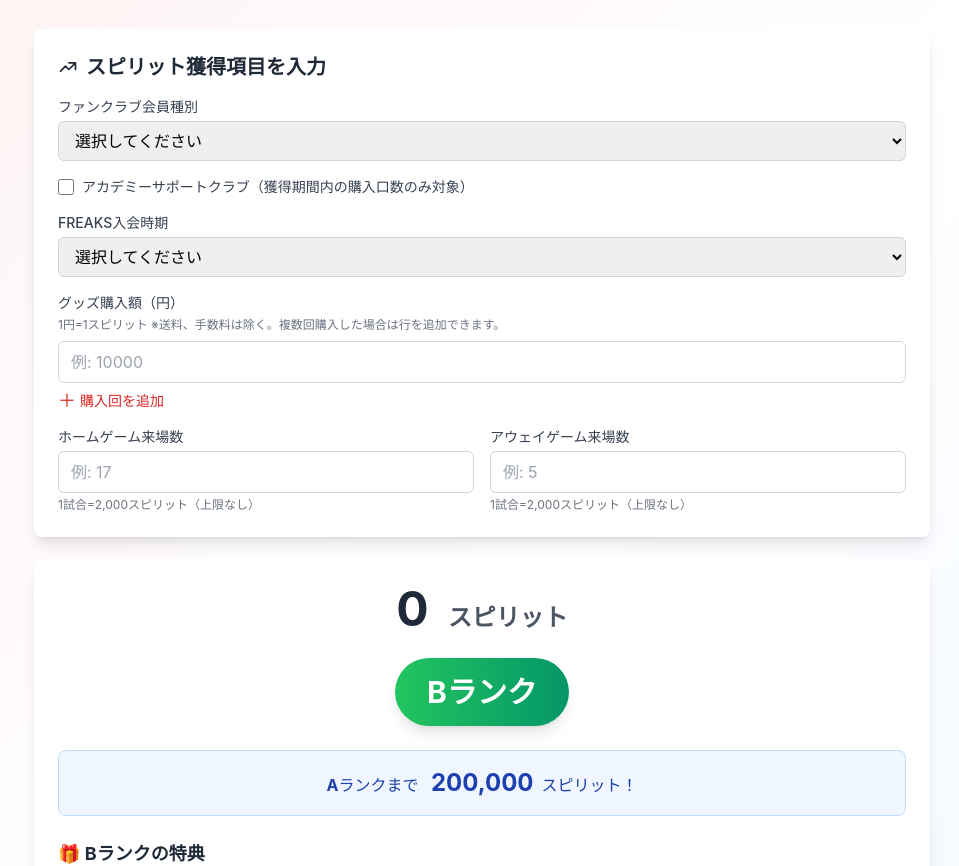
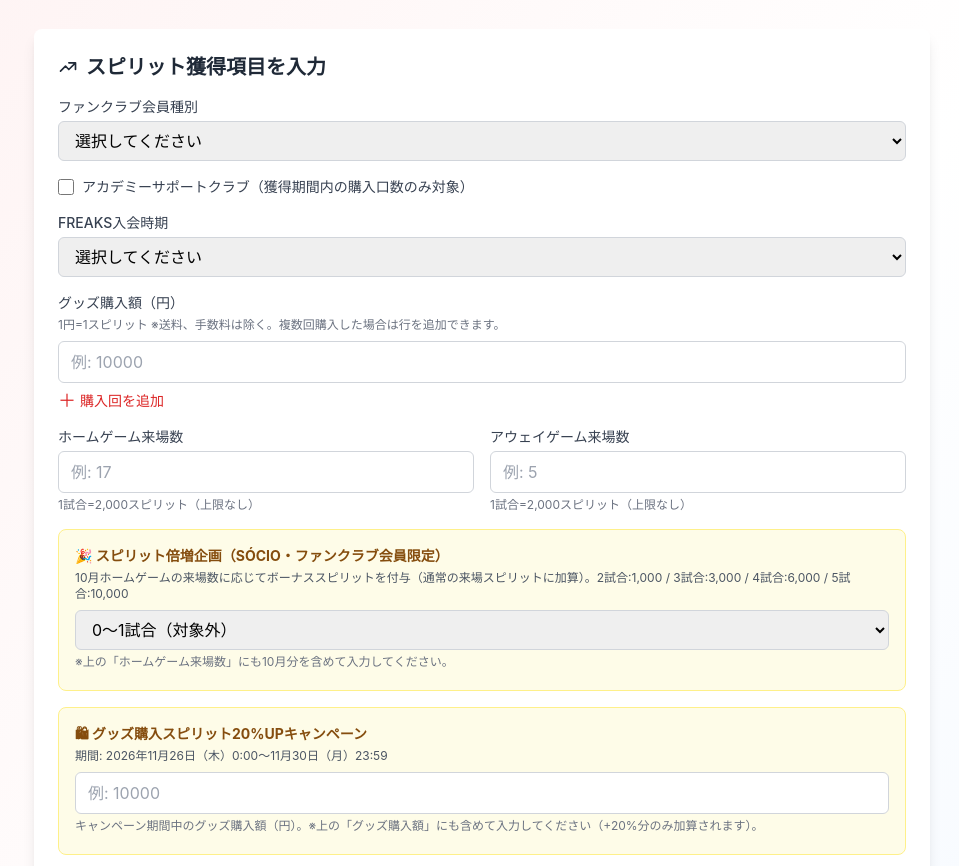
Before and after one commit to Takegola/Antlers-Spirit, a website: page index.html in a window 1280 px wide. Shown: the part 107-973 px from the top of the page, without its empty margins (158-1117 px from the left). Drawn offline with Linux system fonts and the light colour scheme.

Commit message:
スピリット倍増企画(10月来場ボーナス)とグッズ20%UPキャンペーンを追加 (#3)
Claude-Session: https://claude.ai/code/session_015qaozmr63vfEPHf4EgGiE5

Co-authored-by: Claude <noreply@anthropic.com>

```diff
--- a/index.html
+++ b/index.html
@@ -181,6 +181,30 @@
                         <input type="number" id="b-awayGames" oninput="calcB()" class="w-full px-3 py-2 border border-gray-300 rounded-md focus:ring-2 focus:ring-red-500 focus:border-transparent" placeholder="例: 5" min="0">
                         <p class="text-xs text-gray-500 mt-1">1試合=2,000スピリット（上限なし）</p>
                     </div>
+                </div>
+
+                <!-- キャンペーン①：スピリット倍増企画（10月ホームゲーム） -->
+                <div class="p-4 rounded-lg border border-yellow-200 bg-yellow-50">
+                    <label class="block text-sm font-bold text-yellow-800 mb-1">🎉 スピリット倍増企画（SÓCIO・ファンクラブ会員限定）</label>
+                    <p class="text-xs text-gray-600 mb-2">10月ホームゲームの来場数に応じてボーナススピリットを付与（通常の来場スピリットに加算）。2試合:1,000 / 3試合:3,000 / 4試合:6,000 / 5試合:10,000</p>
+                    <select id="b-octHome" onchange="calcB()" class="w-full px-3 py-2 border border-gray-300 rounded-md focus:ring-2 focus:ring-red-500 focus:border-transparent">
+                        <option value="0">0〜1試合（対象外）</option>
+                        <option value="2">2試合</option>
+                        <option value="3">3試合</option>
+                        <option value="4">4試合</option>
+                        <option value="5">5試合</option>
+                    </select>
+                    <p class="text-xs text-gray-500 mt-1">※上の「ホームゲーム来場数」にも10月分を含めて入力してください。</p>
+                    <p id="b-octBonus" class="text-xs text-yellow-800 font-bold mt-1"></p>
+                </div>
+
+                <!-- キャンペーン②：グッズ購入スピリット20%UP -->
+                <div class="p-4 rounded-lg border border-yellow-200 bg-yellow-50">
+                    <label class="block text-sm font-bold text-yellow-800 mb-1">🛍 グッズ購入スピリット20%UPキャンペーン</label>
+                    <p class="text-xs text-gray-600 mb-2">期間: 2026年11月26日（木）0:00〜11月30日（月）23:59</p>
+                    <input type="number" id="b-campaignGoods" oninput="calcB()" class="w-full px-3 py-2 border border-gray-300 rounded-md focus:ring-2 focus:ring-red-500 focus:border-transparent" placeholder="例: 10000" min="0">
+                    <p class="text-xs text-gray-500 mt-1">キャンペーン期間中のグッズ購入額（円）。※上の「グッズ購入額」にも含めて入力してください（+20%分のみ加算されます）。</p>
+                    <p id="b-campaignBonus" class="text-xs text-yellow-800 font-bold mt-1"></p>
                 </div>
             </div>
         </div>
@@ -372,6 +396,23 @@
         total += parseInt(document.getElementById('b-homeGames').value || 0) * 2000;
         total += parseInt(document.getElementById('b-awayGames').value || 0) * 2000;
 
+        // キャンペーン①：スピリット倍増企画（10月ホームゲーム来場数・会員限定）
+        const octTable = { 2: 1000, 3: 3000, 4: 6000, 5: 10000 };
+        const isMember = isST || sel.value !== '';
+        const octN = Math.min(parseInt(document.getElementById('b-octHome').value || 0), 5);
+        const octBonus = isMember ? (octTable[octN] || 0) : 0;
+        total += octBonus;
+        document.getElementById('b-octBonus').textContent =
+            !isMember && octN >= 2 ? '※会員種別を選択すると反映されます（会員限定企画）'
+            : octBonus > 0 ? '+' + octBonus.toLocaleString() + 'スピリット' : '';
+
+        // キャンペーン②：グッズ購入スピリット20%UP（11/26〜11/30）
+        const campGoods = Math.max(parseInt(document.getElementById('b-campaignGoods').value || 0), 0);
+        const campBonus = Math.floor(campGoods * 0.2);
+        total += campBonus;
+        document.getElementById('b-campaignBonus').textContent =
+            campBonus > 0 ? '+' + campBonus.toLocaleString() + 'スピリット（' + campGoods.toLocaleString() + '円 × 20%）' : '';
+
         updateDisplay('b', total, 200000, 300000);
     }
 
```
Also changed, not shown: tailwind.css.
